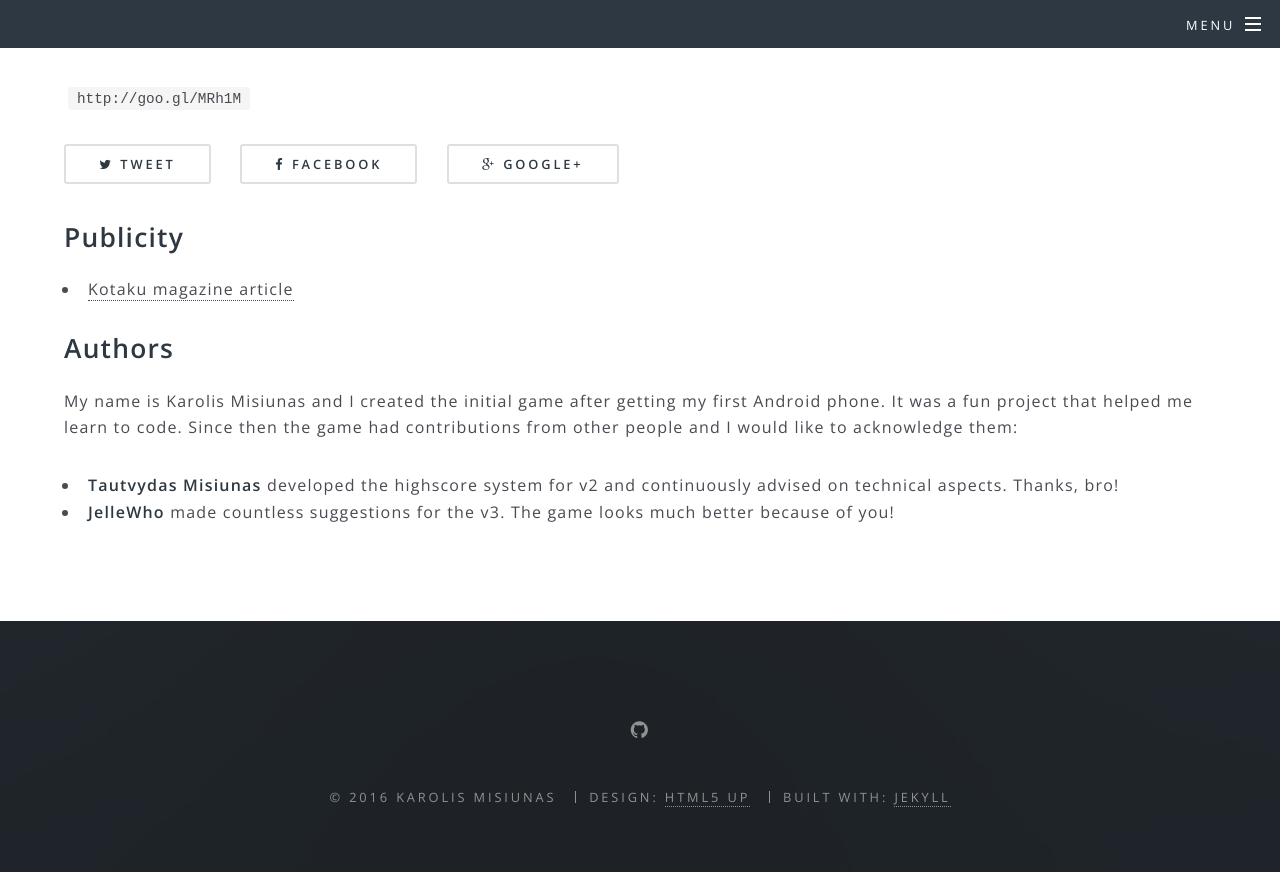
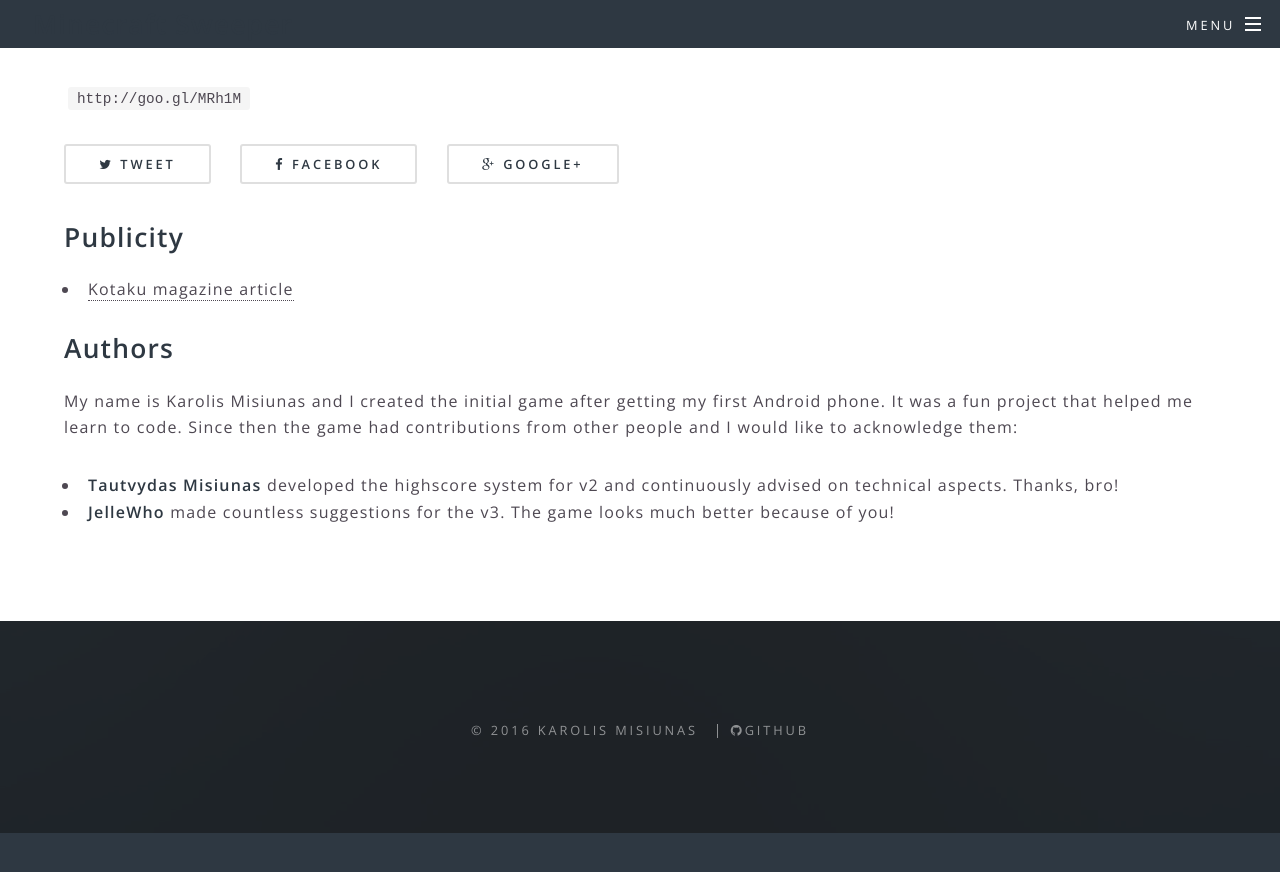
Before and after one commit to kmisiunas/sweeper-craft, a Jekyll site: the page built from index.md, in a window 1280 px wide and 900 px high, scrolled down 2763 px. Shown: the top 872 px of the window. Built offline with Jekyll 4.4.1, drawn with Linux system fonts in a browser that asks for light colours; after the commit the page ends 3596 px from its top, so only the background shows below that.

Commit message:
sharing links

```diff
--- a/_includes/footer.html
+++ b/_includes/footer.html
@@ -1,18 +1,5 @@
 <!-- Footer -->
 <footer id="footer">
-  <ul class="icons">
-    {% for socloc in site.social %}
-    {% if socloc[1] %}
-    {% if socloc[0] == 'email' %}
-    <li><a target="_blank" href="{{ socloc[1] }}" class="icon fa-envelope-o"
-           ><span class="label">E-mail</span></a></li>
-    {% else %}
-    <li><a target="_blank" href="{{ socloc[1] }}" class="icon fa-{{ socloc[0] }}"
-           ><span class="label">{{ socloc[0] }}</span></a></li>
-    {% endif %}
-    {% endif %}
-    {% endfor %}
-  </ul>
   <ul class="copyright">
     <li>&copy; {% assign thisyear = site.time | date: "%Y" %}
     {% if site.first_published %}
@@ -21,7 +8,6 @@
     {% endif %}
     {{ thisyear }}
     {% if site.owner %}{{ site.owner }}{% else %}{{ site.title }}{% endif %}</li>
-    <li>Design: <a href="http://html5up.net" target="_blank">HTML5 UP</a></li>
-    <li>Built with: <a href="http://jekyllrb.com" target="_blank">Jekyll</a></li>
+    <li><a href="https://github.com/kmisiunas/minecraft-sweeper" class="icon fa-github">GitHub</a></li>
   </ul>
 </footer>
--- a/index.md
+++ b/index.md
@@ -67,7 +67,7 @@
 
 Let others know that you like this game by sharing a link
 
-`http://minecraft-sweeper.com `
+`http://minecraft-sweeper.com`
 
 or direct link to the Play Store
 
@@ -76,9 +76,9 @@
 <!-- todo: what are popular social media channels across the world -->
 
 <ul class="actions">
-    <li><a href="#" class="button icon fa-twitter">Tweet</a></li>
-    <li><a href="#" class="button icon fa-facebook">Facebook</a></li>
-    <li><a href="#" class="button icon fa-google-plus">Google+</a></li>
+    <li><a href="https://twitter.com/home?status=Try%20this%20awesome%20puzzle%20game%20for%20Android%3A%20www.minecraft-sweeper.com" class="button icon fa-twitter">Tweet</a></li>
+    <li><a href="https://www.facebook.com/sharer/sharer.php?u=http%3A//minecraft-sweeper.com" class="button icon fa-facebook">Facebook</a></li>
+    <li><a href="https://plus.google.com/share?url=minecraft-sweeper.com" class="button icon fa-google-plus">Google+</a></li>
 </ul>
 
 # Publicity
```
